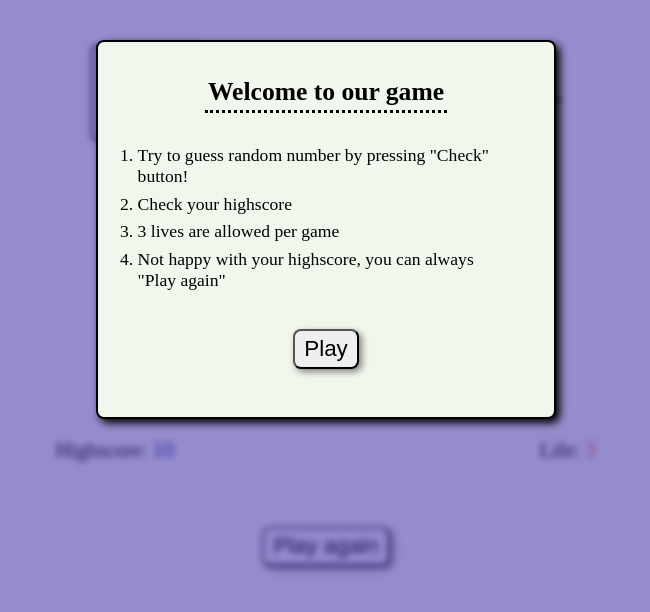
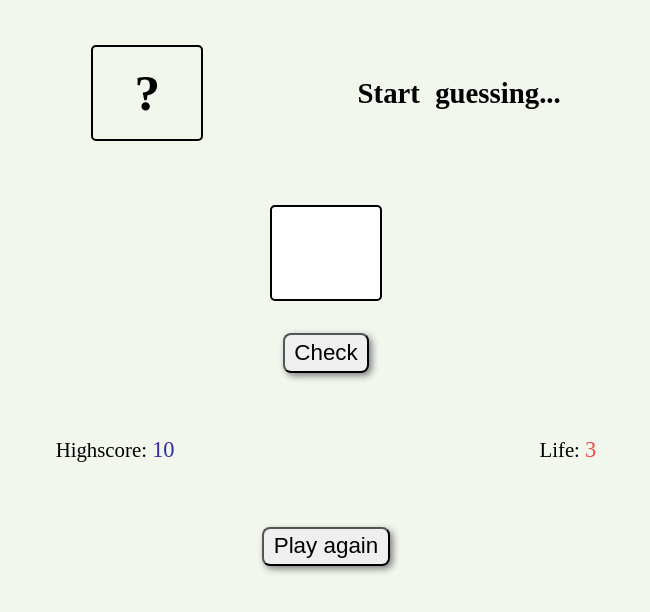
Before and after one commit to tmarkec/Get-it-right, a plain HTML site: page index.html in a window 1280 px wide. Shown: the part 152-764 px from the top of the page, without its empty margins (314-964 px from the left). Drawn offline with Linux system fonts and the light colour scheme.

```diff
--- a/assets/css/style.css
+++ b/assets/css/style.css
@@ -48,9 +48,9 @@
 .btn-start {
     margin: 2rem;
 }
-/* .hidden {
+.hidden {
     display: none;
-} */
+}
 .container-body {
     position: relative;
     display: flex;
--- a/index.html
+++ b/index.html
@@ -10,8 +10,8 @@
     <title>Document</title>
 </head>
 <body>
-    <div class="container-blur">
-    <div class="blur-box hidden">
+    <div class="container-blur hidden">
+    <div class="blur-box">
       <h1>Welcome to our game</h1>
       <ol>
         <li>Try to guess random number by pressing "Check" button!</li>
```
